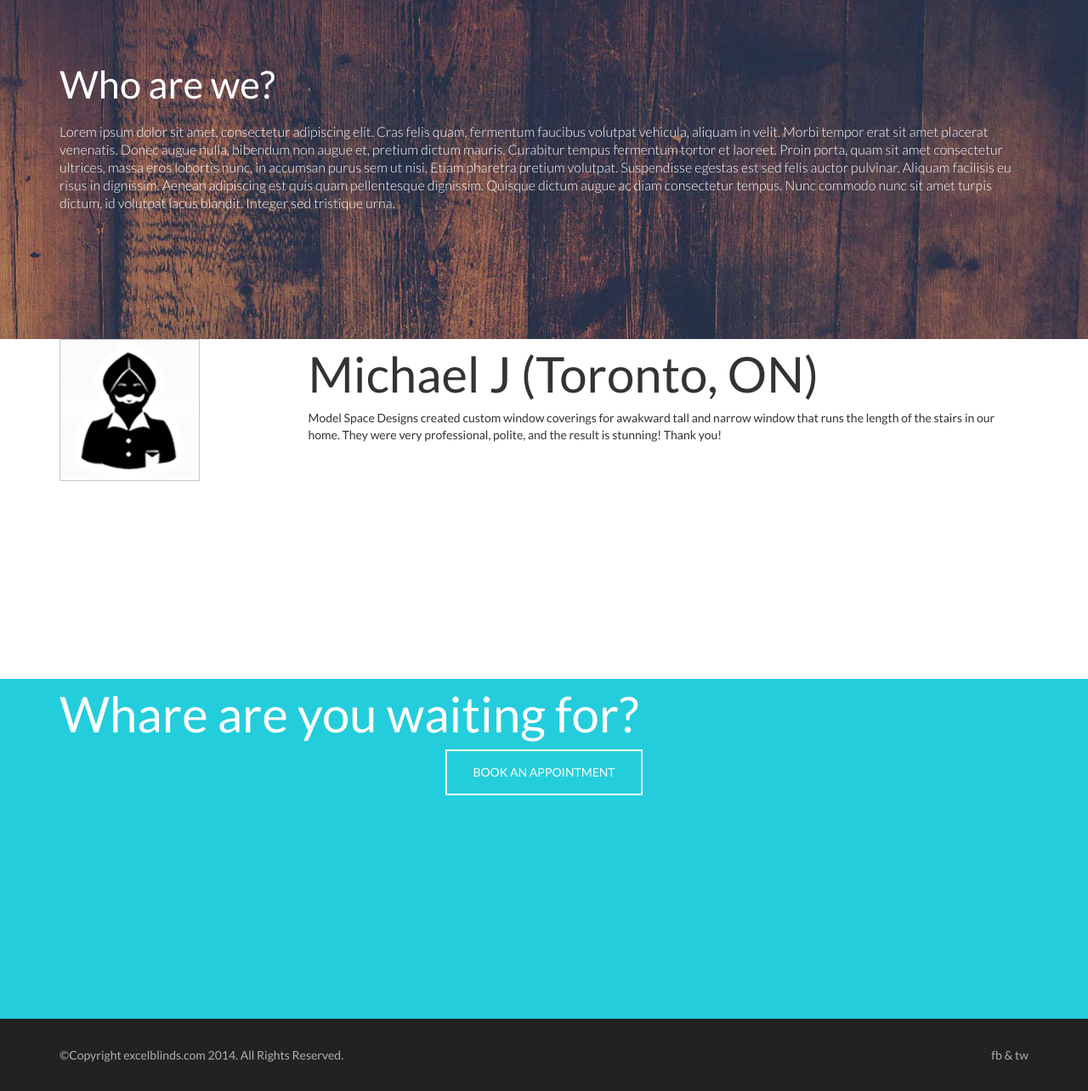
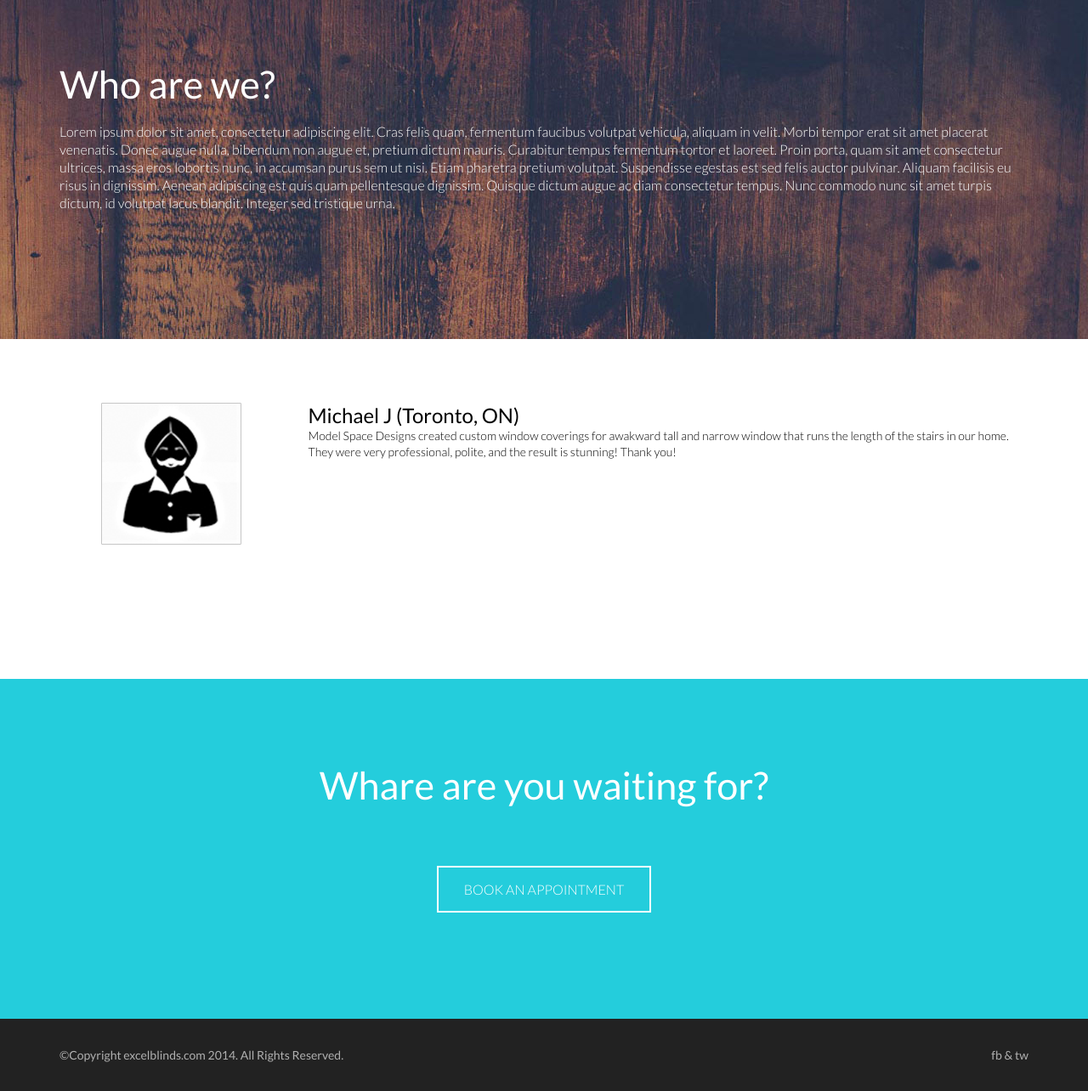
Before and after one commit to godspell/excel-blinds, a PHP site: page / in a window 1280 px wide. Shown: the part 3000-4284 px from the top of the page at 85% size. Run offline with PHP 8.4, Linux system fonts and the light colour scheme; style sheets or scripts are compiled from the project's sources.

Commit message:
finished page 5 & 6

```diff
--- a/css/style.css
+++ b/css/style.css
@@ -298,38 +298,49 @@ button {
 /* Page 3 */
 /*======================================================================= */
 /* Fonts */
-section.home.page-4 h1 {
+section.home.page-5 h1 {
   font-family: "Lato", sans-serif;
-  font-size: 45px;
-  line-height: 50px;
+  font-size: 24px;
+  line-height: 29px;
   font-weight: 400;
-  color: white;
+  color: black;
   text-align: left; }
 
-section.home.page-4 p {
+section.home.page-5 p {
   font-family: "Lato", sans-serif;
-  font-size: 16px;
-  line-height: 21px;
+  font-size: 14px;
+  line-height: 19px;
   font-weight: 300;
-  color: white;
+  color: black;
   text-align: left; }
 
-section.home.page-4 h1, section.home.page-4 p {
-  margin-bottom: 20px; }
+/* Mobile View */
+@media (max-width: 768px) {
+  section.home.page-5 h1, section.home.page-5 p {
+    text-align: center; }
 
-section.home.page-4 {
+  section.home.page-5 p {
+    margin: 10px 5% 0 5%; } }
+section.home.page-5 {
+  background-color: white; }
+
+section.home.page-5 img {
+  display: block;
+  margin: 0 auto 25px auto; }
+
+section.home.page-5 {
   padding: 75px 0; }
 
 /*======================================================================= */
 /* Page 4 */
 /*======================================================================= */
-.home .page-4 {
+section.home.page-6 {
   background-color: #24cddc; }
 
-.home .page-4 .top {
+section.home.page-6 .top {
   padding: 100px 0; }
 
-.home .page-4 .top h1 {
+section.home.page-6 .top h1 {
   font-family: "Lato", sans-serif;
   font-size: 45px;
   line-height: 50px;
@@ -338,7 +349,7 @@ section.home.page-4 {
   text-align: center;
   margin-bottom: 70px; }
 
-.home .page-4 .top button {
+section.home.page-6 .top button {
   font-family: "Lato", sans-serif;
   font-size: 16px;
   line-height: 21px;
--- a/css/style.less
+++ b/css/style.less
@@ -80,6 +80,18 @@ nav {
 	z-index: 3;
 	opacity: 0.9;
 }
+
+/* Custom Button */
+button {
+  background: rgba(0, 0, 0, 0);
+  border: 2px solid white;
+  padding: 15px 30px;
+  text-align: center;
+  display: block;
+  margin: 0 auto; }
+  button:hover {
+    background-color: white;
+    color: black !important; }
 
 /*======================================================================= */
 /*----------------------------------------------------------------------- */
@@ -206,7 +218,7 @@ section.page-3 h1 {
 	color: #000;
 }
 
-/*------------------------- Page 3 -------------------------*/
+/*------------------------- Page 4 -------------------------*/
 section.page-4 {
 	background-image: url(../img/bg2.jpg);
 	min-height: 400px;
@@ -235,7 +247,7 @@ section.home.page-4 h1, section.home.page-4 p {
 section.home.page-4 {
   padding: 75px 0; }
 
-/*------------------------- Page 3 -------------------------*/
+/*------------------------- Page 5 -------------------------*/
 section.page-5 {
 	background-image: none;
 	background-color: #fff;
@@ -243,13 +255,69 @@ section.page-5 {
 	height: auto;
 }
 
-/*------------------------- Page 3 -------------------------*/
+section.home.page-5 h1 {
+  font-family: "Lato", sans-serif;
+  font-size: 24px;
+  line-height: 29px;
+  font-weight: 400;
+  color: black;
+  text-align: left; }
+
+section.home.page-5 p {
+  font-family: "Lato", sans-serif;
+  font-size: 14px;
+  line-height: 19px;
+  font-weight: 300;
+  color: black;
+  text-align: left; }
+
+/* Mobile View */
+@media (max-width: 768px) {
+  section.home.page-5 h1, section.home.page-5 p {
+    text-align: center; }
+
+  section.home.page-5 p {
+    margin: 10px 5% 0 5%; } }
+section.home.page-5 {
+  background-color: white; }
+
+section.home.page-5 img {
+  display: block;
+  margin: 0 auto 25px auto; }
+
+section.home.page-5 {
+  padding: 75px 0; }
+
+/*------------------------- Page 6 -------------------------*/
 section.page-6{
 	background-color: #24cddc;
 	min-height: 400px;
 	height: auto;
 	color: #fff;
 }
+
+section.home.page-6 {
+  background-color: #24cddc; }
+
+section.home.page-6 .top {
+  padding: 100px 0; }
+
+section.home.page-6 .top h1 {
+  font-family: "Lato", sans-serif;
+  font-size: 45px;
+  line-height: 50px;
+  font-weight: 400;
+  color: white;
+  text-align: center;
+  margin-bottom: 70px; }
+
+section.home.page-6 .top button {
+  font-family: "Lato", sans-serif;
+  font-size: 16px;
+  line-height: 21px;
+  font-weight: 300;
+  color: white;
+  text-align: center; }
 
 /*------------------------- Footer -------------------------*/
 footer {
--- a/css/style.sass
+++ b/css/style.sass
@@ -208,53 +208,53 @@ button
 /*=======================================================================*/
 
 /* Fonts */
-section.home.page-4 h1
-	@include set-font($font1, 45px, 400, #fff, left)
-section.home.page-4 p
-	@include set-font($font1, 16px, 300, #fff, left)
-// section.home.page-4 .bottom h1
-// 	@include set-font($font1, 24px, 400, #000, left)
-// section.home.page-4 .bottom p
-// 	@include set-font($font1, 14px, 300, #000, left)
+// section.home.page-4 h1
+// 	@include set-font($font1, 45px, 400, #fff, left)
+// section.home.page-4 p
+// 	@include set-font($font1, 16px, 300, #fff, left)
+section.home.page-5 h1
+	@include set-font($font1, 24px, 400, #000, left)
+section.home.page-5 p
+	@include set-font($font1, 14px, 300, #000, left)
 
-// /* Mobile View */
-// @media (max-width: $screen-small-min)
-// 	section.home.page-4 .bottom h1, section.home.page-4 .bottom p
-// 		text-align: center
-// 	section.home.page-4 .bottom p
-// 		margin: 10px 5% 0 5%
+/* Mobile View */
+@media (max-width: $screen-small-min)
+	section.home.page-5 h1, section.home.page-5 p
+		text-align: center
+	section.home.page-5 p
+		margin: 10px 5% 0 5%
 
-section.home.page-4 h1, section.home.page-4 p
-	margin-bottom: 20px
+// section.home.page-4 h1, section.home.page-4 p
+// 	margin-bottom: 20px
 
-section.home.page-4
+// section.home.page-4
+// 	padding: 75px 0
+
+section.home.page-5
+	background-color: #fff
+
+section.home.page-5 img
+	display: block
+	margin: 0 auto 25px auto
+
+section.home.page-5
 	padding: 75px 0
-
-// section.home.page-4 .bottom
-// 	background-color: #fff
-
-// section.home.page-4 .bottom img
-// 	display: block
-// 	margin: 0 auto 25px auto
-
-// section.home.page-4 .bottom
-// 	padding: 75px 0
 
 
 /*=======================================================================*/
 /* Page 4 */
 /*=======================================================================*/
 
-.home .page-4
+section.home.page-6
 	background-color: $sky_blue
 
-.home .page-4 .top
+section.home.page-6 .top
 	padding: 100px 0
 
-.home .page-4 .top h1
+section.home.page-6 .top h1
 	@include set-font($font1, 45px, 400, #fff, center)
 	margin-bottom: 70px
-.home .page-4 .top button
+section.home.page-6 .top button
 	@include set-font($font1, 16px, 300, #fff, center)
 
 
```
